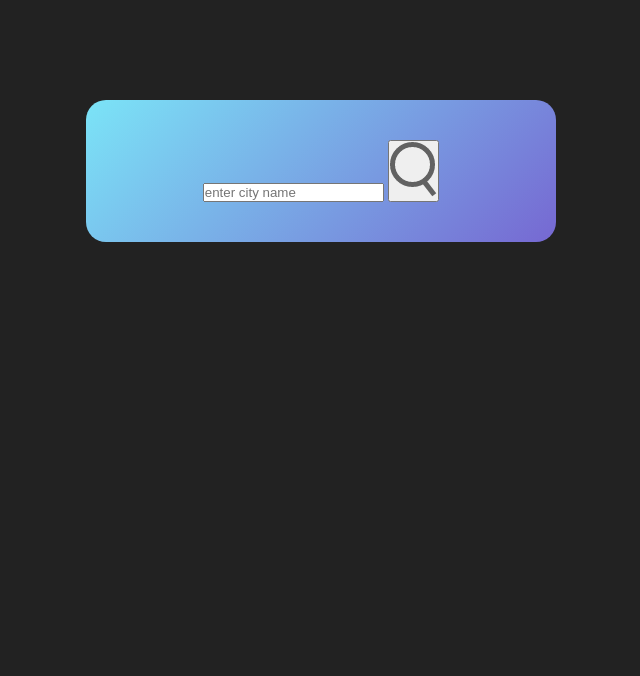
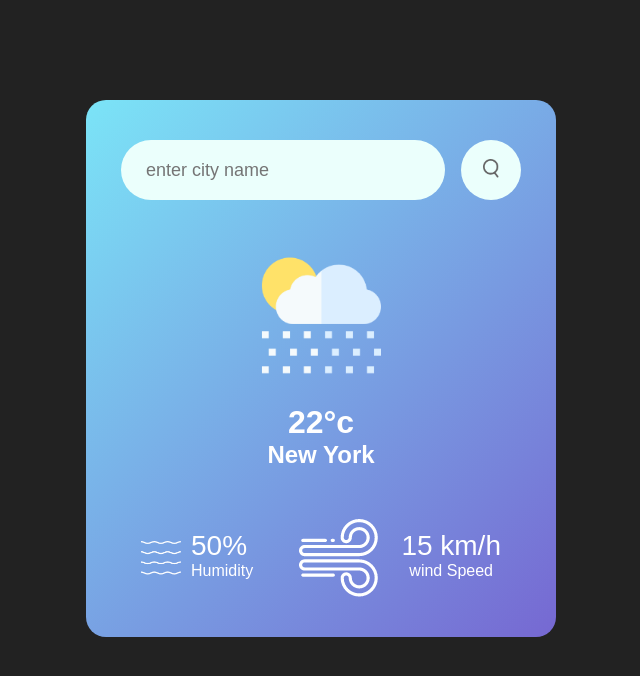
Before and after one commit to Gauravmkv/weather_app, a plain HTML site: page index.html in a window 1280 px wide. Shown: the whole page, without its empty margins (319-959 px from the left). Drawn offline with Linux system fonts and the light colour scheme.

Commit message:
City Name,Temp, Speed,Humidity,UI

```diff
--- a/index.html
+++ b/index.html
@@ -9,9 +9,33 @@
 <body>
 
 <div class="card">
-<div class="Search">
+<div class="search">
     <input type="text" Placeholder="enter city name"
     spellcheck="false">
     <button><img src="images/search.png"></button>
+    </div>
+    <div class="Weather">
+        <img src="images/rain.png"class="Weather-icon">
+        <h1 class="temp">22°c</h1>
+        <h2 class="city">New York</h2>
+        <div class="details">
+            <div class="col">
+                <img src="images/humidity.png">
+                <div>
+                   <p class="humidity">50%</p>
+                  <p>Humidity</p>
+                </div>
+            </div>
+            <div class="col"></div>
+                <img src="images/wind.png">
+                <div>
+                   <p class="wind">15 km/h</p>
+                  <p>wind Speed</p>
+                </div>
+            </div>
+        </div>
+     </div>
+  </div>
+
 </body>
 </html>
--- a/style.css
+++ b/style.css
@@ -47,3 +47,36 @@ body{
 .search button img{
     width: 16px;
 }
+.Weather-icon{
+    width: 170px;
+    margin-top: 30px;
+ }
+ .weather h1{
+    font-size: 80px;
+    font-weight: 500;
+ }
+ .weather h2{
+    font-size: 45px;
+    font-weight: 400;
+    margin-top: -10px;
+ }
+ .details{
+    display: flex;
+    align-items: center;
+    justify-content: space-between;
+    padding: 0 20px;
+    margin-top: 50px;
+ }
+ .col{
+    display: flex;
+    align-items: center;
+    text-align: left;
+ }
+ .col img{
+    width: 40px;
+    margin-right: 10px;
+ }
+ .humidity, .wind{
+    font-size: 28px;
+    margin-top: -6px;
+ }
```
